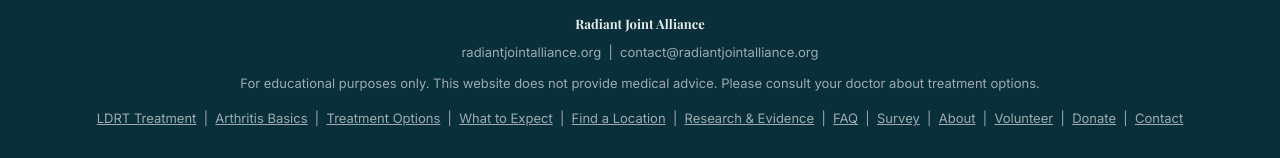
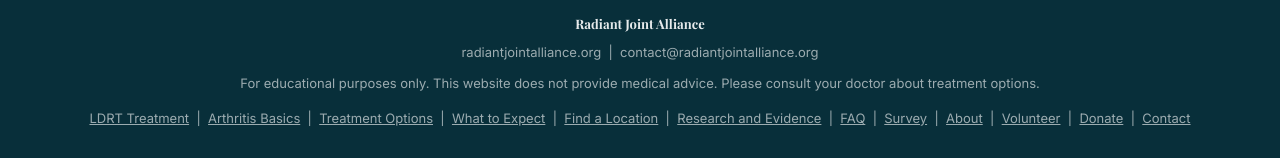
Before and after one commit to junshengcaou/radiantjointalliance.org, a Jekyll site: the page built from medical-advisors.html, in a window 1280 px wide and 1220 px high. Shown: the part 1059-1217 px from the top of the window. Built offline with Jekyll 4.4.1, drawn with Linux system fonts in a browser that asks for light colours; some web fonts are replaced.

Commit message:
Update footer.html

```diff
--- a/_includes/footer.html
+++ b/_includes/footer.html
@@ -8,7 +8,7 @@
 <a href="treatment-options.html" style="color:inherit;">Treatment Options</a>  |
 <a href="what-to-expect.html" style="color:inherit;">What to Expect</a>  |
 <a href="find-a-treatment-location.html" style="color:inherit;">Find a Location</a>  |
-<a href="research-evidence.html" style="color:inherit;">Research &amp; Evidence</a>  |
+<a href="research-evidence.html" style="color:inherit;">Research and Evidence</a>  |
 <a href="faq.html" style="color:inherit;">FAQ</a>  |
 <a href="survey.html" style="color:inherit;">Survey</a>  |
 <a href="about.html" style="color:inherit;">About</a>  |
```
